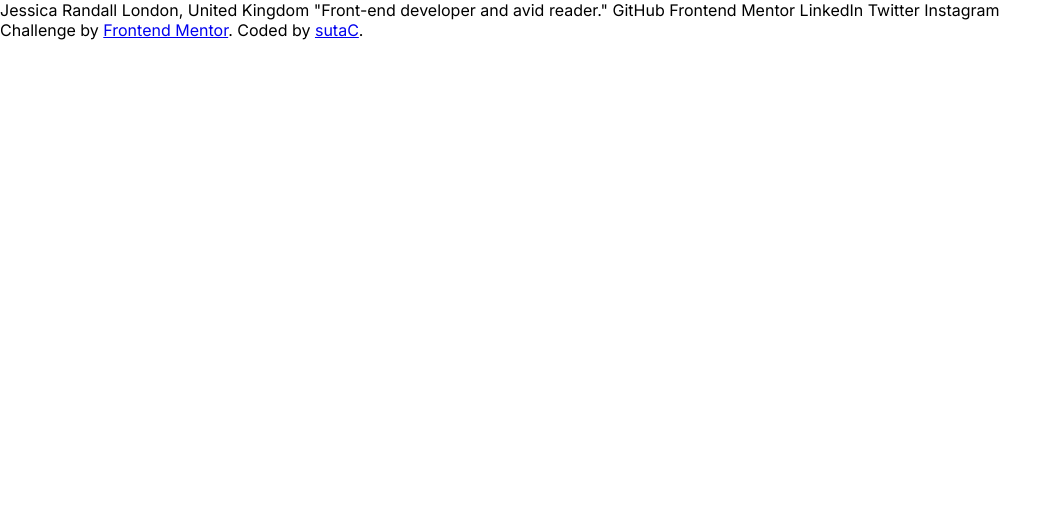
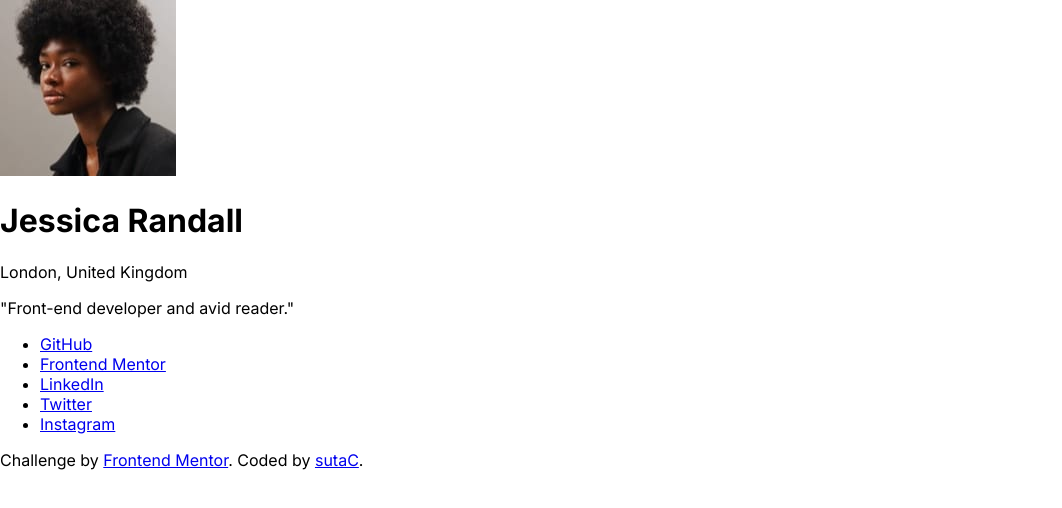
Before and after one commit to sutaC/Social-links-profile, a plain HTML site: page index.html in a window 1280 px wide. Shown: the whole page, without its empty margins (0-1062 px from the left). Drawn offline with Linux system fonts and the light colour scheme.

Commit message:
HTML structure

```diff
--- a/index.html
+++ b/index.html
@@ -9,22 +9,31 @@
             sizes="32x32"
             href="./static/images/favicon-32x32.png"
         />
-
         <link rel="stylesheet" href="./static/css/styles.css" />
-
         <title>Frontend Mentor | Social links profile</title>
     </head>
     <body>
-        Jessica Randall London, United Kingdom "Front-end developer and avid
-        reader." GitHub Frontend Mentor LinkedIn Twitter Instagram
+        <main>
+            <img src="/static/images/avatar-jessica.jpeg" alt="Avatar" />
+            <h1>Jessica Randall</h1>
+            <p class="addres">London, United Kingdom</p>
+            <p class="title">"Front-end developer and avid reader."</p>
+            <ul class="links">
+                <li><a href="#">GitHub</a></li>
+                <li><a href="#">Frontend Mentor</a></li>
+                <li><a href="#">LinkedIn</a></li>
+                <li><a href="#">Twitter</a></li>
+                <li><a href="#">Instagram</a></li>
+            </ul>
+        </main>
 
-        <div class="attribution">
+        <footer>
             Challenge by
             <a
                 href="https://www.frontendmentor.io?ref=challenge"
                 target="_blank"
                 >Frontend Mentor</a
             >. Coded by <a href="https://github.com/sutaC">sutaC</a>.
-        </div>
+        </footer>
     </body>
 </html>
--- a/static/css/styles.css
+++ b/static/css/styles.css
@@ -21,6 +21,8 @@ html {
     font-size: 0, 875rem; /* Base 14px */
 }
 
+/* Main */
+
 body {
     margin: 0;
     min-height: 100vh;
```
